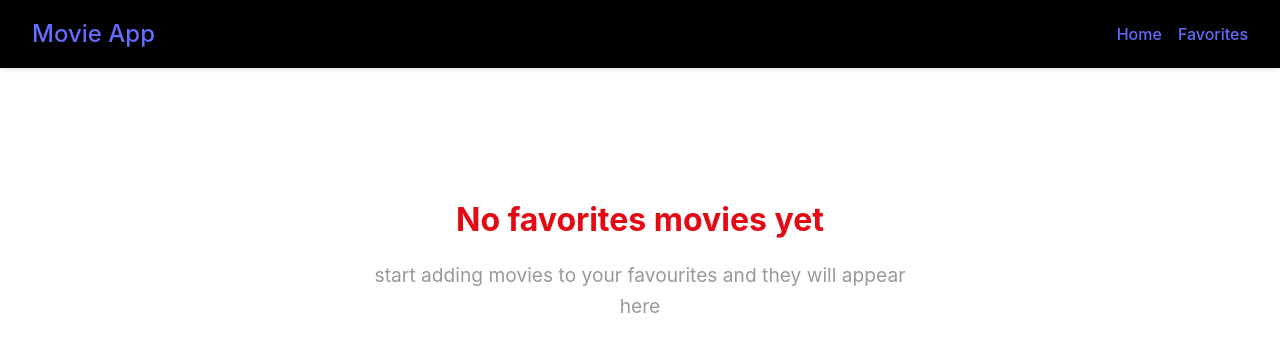
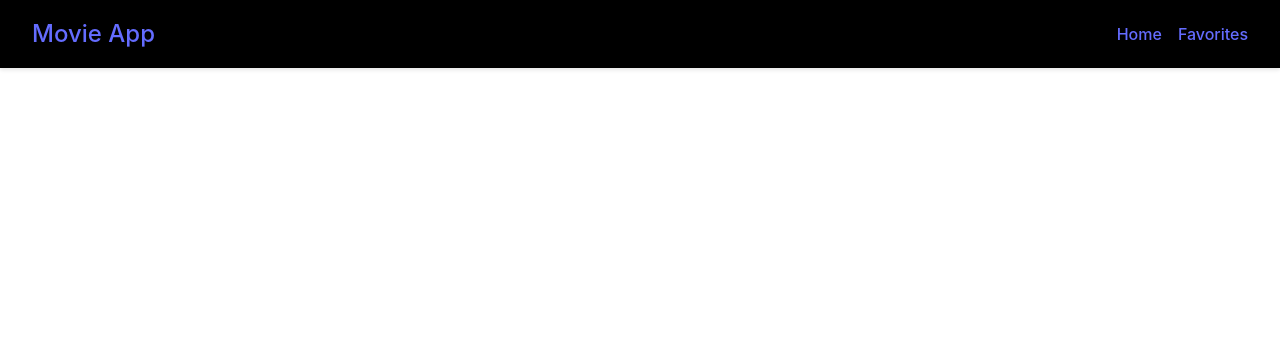
Before and after one commit to Akash-Benjamin/React-Movie-Website, a React (Vite) app: page /favorites in a window 1280 px wide. Shown: the top 352 px of the page. Built offline with nearby package versions, Linux system fonts and the light colour scheme.

Commit message:
final update on favorites function done

```diff
--- a/src/App.jsx
+++ b/src/App.jsx
@@ -3,10 +3,11 @@ import Home from "./pages/home.jsx"
 import {Routes, Route} from "react-router-dom"
 import NavBar from "./components/NavBar.jsx"
 import Favorites from "./pages/Favorites";
+import {MovieProvider} from "./contexts/MovieContext";
 
 function App() {
   return (
-    <div>
+    <MovieProvider>
       <NavBar/>
     <main className="main-content">
       <Routes>
@@ -14,7 +15,7 @@ function App() {
         <Route path="/favorites" element={<Favorites/>}/>
       </Routes>
     </main>
-    </div>
+    </MovieProvider>
   )
 }
 
--- a/src/components/MovieCard.jsx
+++ b/src/components/MovieCard.jsx
@@ -2,8 +2,8 @@ import "../css/MovieCard.css";
 import { useMovieContext } from "../contexts/MovieContext";
 
 function MovieCard({ movie }) {
-    const {isFavorite, addToFavorites, removeFromFavorites} = useMovieContext()
-    const favorite = isFavorite(movie.id)
+    const {isFavorites, addToFavorites, removeFromFavorites} = useMovieContext()
+    const favorite = isFavorites(movie.id)
 
     function onFavoriteClick(e) {
         e.preventDefault()
@@ -22,7 +22,7 @@ function MovieCard({ movie }) {
         </div>
         <div className="movie-info">
             <h3>{movie.title}</h3>
-            <p>{movie.release_date}</p>
+            <p>{movie.release_date?.split("_")[0]}</p>
         </div>
     </div>
 )
--- a/src/contexts/MovieContext.jsx
+++ b/src/contexts/MovieContext.jsx
@@ -11,13 +11,13 @@ export const MovieProvider = ({children}) => {
         const storedFavs = localStorage.getItem("favorites")
 
         if (storedFavs) setFavorites(JSON.parse(storedFavs))
-    }, {})
+    }, [])
 
     useEffect(() => {
         localStorage.setItem('favorites', JSON.stringify(favorites))
     },[favorites])
 
-    const addTOFavorites = (movie) => {
+    const addToFavorites = (movie) => {
         setFavorites(prev => [...prev, movie])
     }
 
@@ -25,7 +25,7 @@ export const MovieProvider = ({children}) => {
         setFavorites(prev => prev.filter(movie => movie.id !== movieId))
     }
 
-    const isFavorite = (movieId) => {
+    const isFavorites = (movieId) => {
         return favorites.some(movie => movie.id === movieId)
     }
 
--- a/src/main.jsx
+++ b/src/main.jsx
@@ -8,7 +8,7 @@ import App from './App.jsx';
 createRoot(document.getElementById('root')).render(
   <StrictMode>
     <BrowserRouter>
-     <App />
+     <App/>
     </BrowserRouter>
   </StrictMode>,
 )
--- a/src/pages/favorites.jsx
+++ b/src/pages/favorites.jsx
@@ -1,6 +1,22 @@
 import "../css/Favorites.css";
+import {useMovieContext} from "../contexts/MovieContext";
+import MovieCard from "../components/MovieCard";
 
 function Favorites(){
+    const {favorites} = useMovieContext();
+
+    if (favorites) {
+        return (
+            <div className ="favorites">
+        <div className="movies-grid">
+        {favorites.map((movie) => (
+          <MovieCard movie={movie} key={movie.id} />
+      ))}
+      </div>
+      </div>
+      );
+    }
+
     return <div className="favorites-empty">
         <h2>No favorites movies yet</h2>
         <p>start adding movies to your favourites and they will appear here</p>
```
